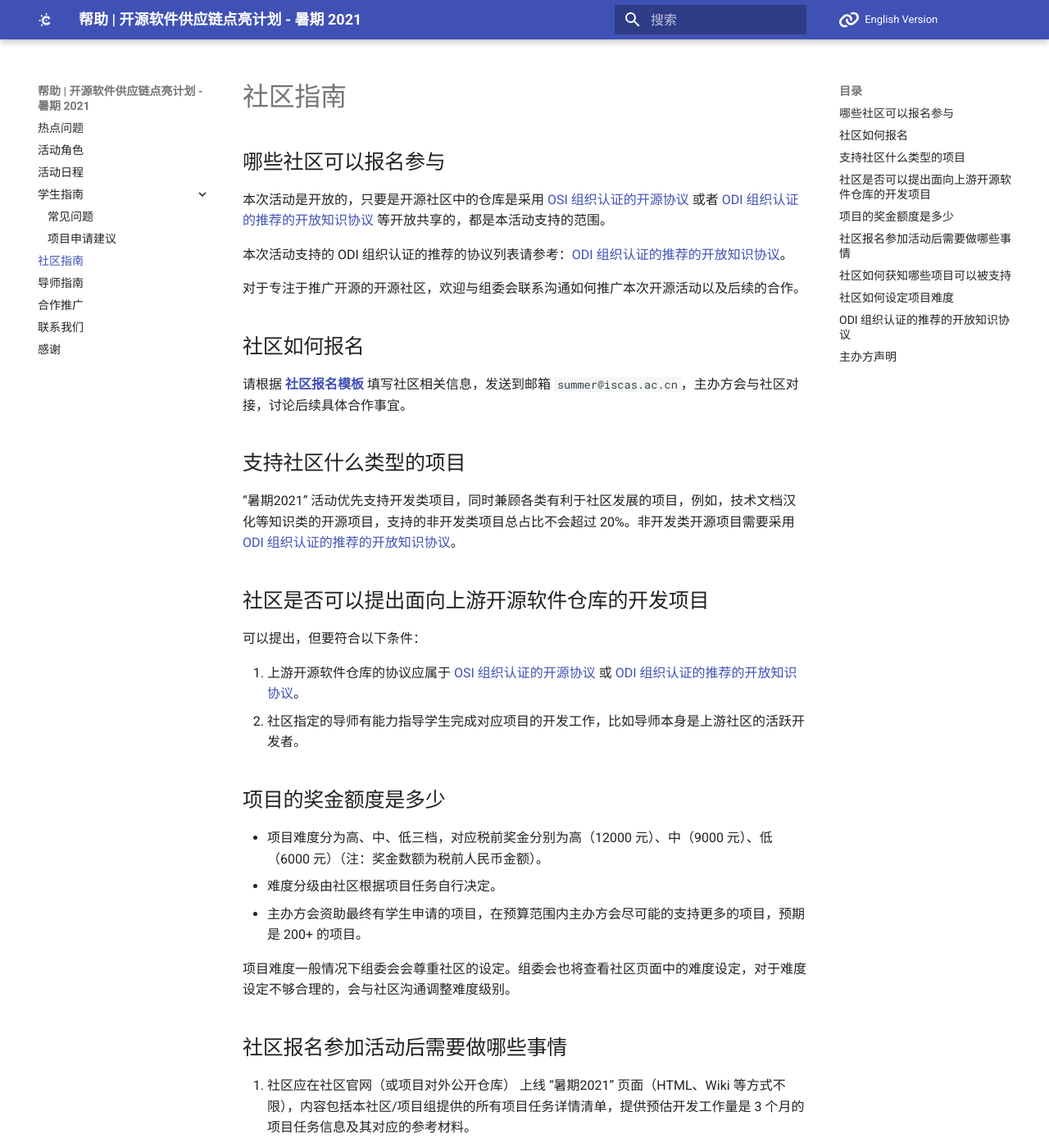
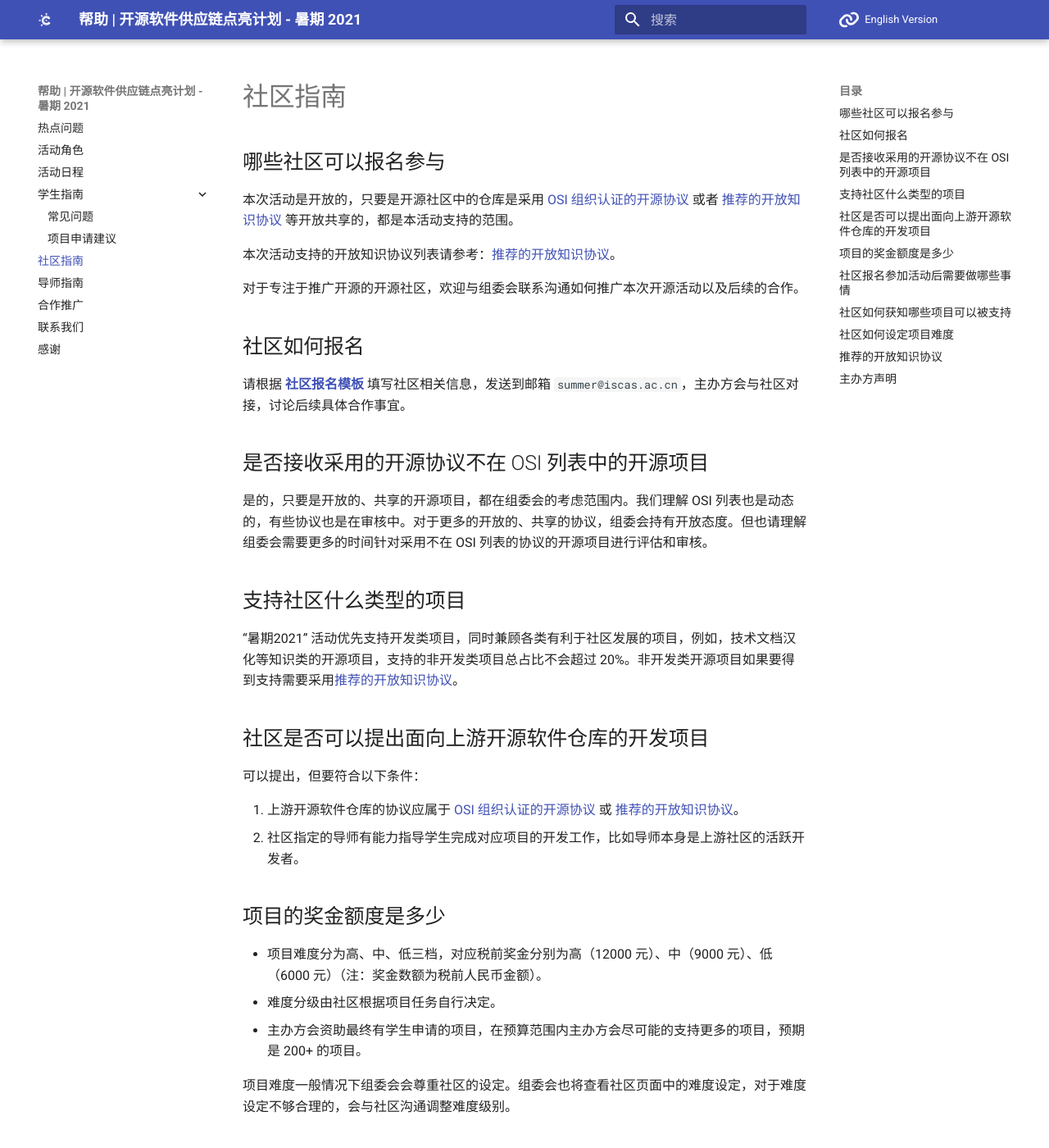
Before and after one commit to summer-ospp/help, an MkDocs documentation site: the page built from docs/community.md, in a window 1280 px wide and 1400 px high. Shown: the whole window at 82% size. Built offline with MkDocs 1.6.1 and Material for MkDocs 9.7.7, drawn with Linux system fonts in a browser that asks for light colours; comment, search, counter and statistics services are not loaded; some of the changed text lies outside the part shown.

```diff
--- a/docs/community.md
+++ b/docs/community.md
@@ -2,9 +2,9 @@
 
 ## 哪些社区可以报名参与
 
-本次活动是开放的，只要是开源社区中的仓库是采用 [OSI 组织认证的开源协议](https://opensource.org/licenses) 或者 [ODI 组织认证的推荐的开放知识协议](https://opendefinition.org/licenses/) 等开放共享的，都是本活动支持的范围。
+本次活动是开放的，只要是开源社区中的仓库是采用 [OSI 组织认证的开源协议](https://opensource.org/licenses) 或者 [推荐的开放知识协议](#推荐的开放知识协议) 等开放共享的，都是本活动支持的范围。
 
-本次活动支持的 ODI 组织认证的推荐的协议列表请参考：[ODI 组织认证的推荐的开放知识协议](#odi-组织认证的推荐的开放知识协议)。
+本次活动支持的开放知识协议列表请参考：[推荐的开放知识协议](#推荐的开放知识协议)。
 
 对于专注于推广开源的开源社区，欢迎与组委会联系沟通如何推广本次开源活动以及后续的合作。
 
@@ -12,15 +12,19 @@
 
 请根据 [**社区报名模板**](./assets/社区报名模板.txt) 填写社区相关信息，发送到邮箱 `summer@iscas.ac.cn`，主办方会与社区对接，讨论后续具体合作事宜。
 
+## 是否接收采用的开源协议不在 OSI 列表中的开源项目
+
+是的，只要是开放的、共享的开源项目，都在组委会的考虑范围内。我们理解 OSI 列表也是动态的，有些协议也是在审核中。对于更多的开放的、共享的协议，组委会持有开放态度。但也请理解组委会需要更多的时间针对采用不在 OSI 列表的协议的开源项目进行评估和审核。
+
 ## 支持社区什么类型的项目
 
-“暑期2021” 活动优先支持开发类项目，同时兼顾各类有利于社区发展的项目，例如，技术文档汉化等知识类的开源项目，支持的非开发类项目总占比不会超过 20%。非开发类开源项目需要采用[ODI 组织认证的推荐的开放知识协议](#odi-组织认证的推荐的开放知识协议)。
+“暑期2021” 活动优先支持开发类项目，同时兼顾各类有利于社区发展的项目，例如，技术文档汉化等知识类的开源项目，支持的非开发类项目总占比不会超过 20%。非开发类开源项目如果要得到支持需要采用[推荐的开放知识协议](#推荐的开放知识协议)。
 
 ## 社区是否可以提出面向上游开源软件仓库的开发项目
 
 可以提出，但要符合以下条件：
 
-1. 上游开源软件仓库的协议应属于 [OSI 组织认证的开源协议](https://opensource.org/licenses) 或 [ODI 组织认证的推荐的开放知识协议](#odi-组织认证的推荐的开放知识协议)。
+1. 上游开源软件仓库的协议应属于 [OSI 组织认证的开源协议](https://opensource.org/licenses) 或 [推荐的开放知识协议](#推荐的开放知识协议)。
 2. 社区指定的导师有能力指导学生完成对应项目的开发工作，比如导师本身是上游社区的活跃开发者。
 
 ## 项目的奖金额度是多少
@@ -46,7 +50,7 @@
 资助项目的一般要求：
 
 1. 开发类项目对应的开源软件采用的是[OSI 组织认证的开源协议](https://opensource.org/licenses)
-2. 开放知识类项目对应的仓库采用的是[ODI 组织认证的推荐的开放知识协议](https://opendefinition.org/licenses/)，具体列表参考：[ODI 组织认证的推荐的开放知识协议](#odi-组织认证的推荐的开放知识协议)
+2. 开放知识类项目对应的仓库采用的是[推荐的开放知识协议](#推荐的开放知识协议)，具体列表参考：[推荐的开放知识协议](#推荐的开放知识协议)
 
 组委会在官网公布最终支持的项目名单和学生名单。
 
@@ -64,16 +68,16 @@
 - 低：奖金人民币 6000 元
   - 目标：能力相当于大三、大四计算机专业的学生
 
-## ODI 组织认证的推荐的开放知识协议
+## 推荐的开放知识协议
 
 本次活动接受采用以下开放知识协议的项目：
 
-- [Creative Commons CCZero (CC0)](https://opendefinition.org/licenses/cc-zero)
-- [Open Data Commons Public Domain Dedication and Licence (PDDL)](https://opendefinition.org/licenses/odc-pddl)
-- [Creative Commons Attribution 4.0 (CC-BY-4.0)](https://opendefinition.org/licenses/cc-by)
-- [Open Data Commons Attribution License (ODC-BY)](https://opendefinition.org/licenses/odc-by)
-- [Creative Commons Attribution Share-Alike 4.0 (CC-BY-SA-4.0)](https://opendefinition.org/licenses/cc-by-sa)
-- [Open Data Commons Open Database License (ODbL)](https://opendefinition.org/licenses/odc-odbl)
+- [Creative Commons CCZero (CC0)](https://creativecommons.org/publicdomain/zero/1.0/)
+- [Creative Commons Attribution 4.0 (CC-BY-4.0)](https://creativecommons.org/licenses/by/4.0/)
+- [Creative Commons Attribution Share-Alike 4.0 (CC-BY-SA-4.0)](https://creativecommons.org/licenses/by-sa/4.0/)
+- [Open Data Commons Public Domain Dedication and Licence (PDDL)](https://opendatacommons.org/licenses/pddl/)
+- [Open Data Commons Attribution License (ODC-BY)](https://opendatacommons.org/licenses/by/)
+- [Open Data Commons Open Database License (ODbL)](https://opendatacommons.org/licenses/odbl/1-0/)
 
 ## 主办方声明
 
```
Also changed, not shown: docs/index.md (+3 -3 lines).
